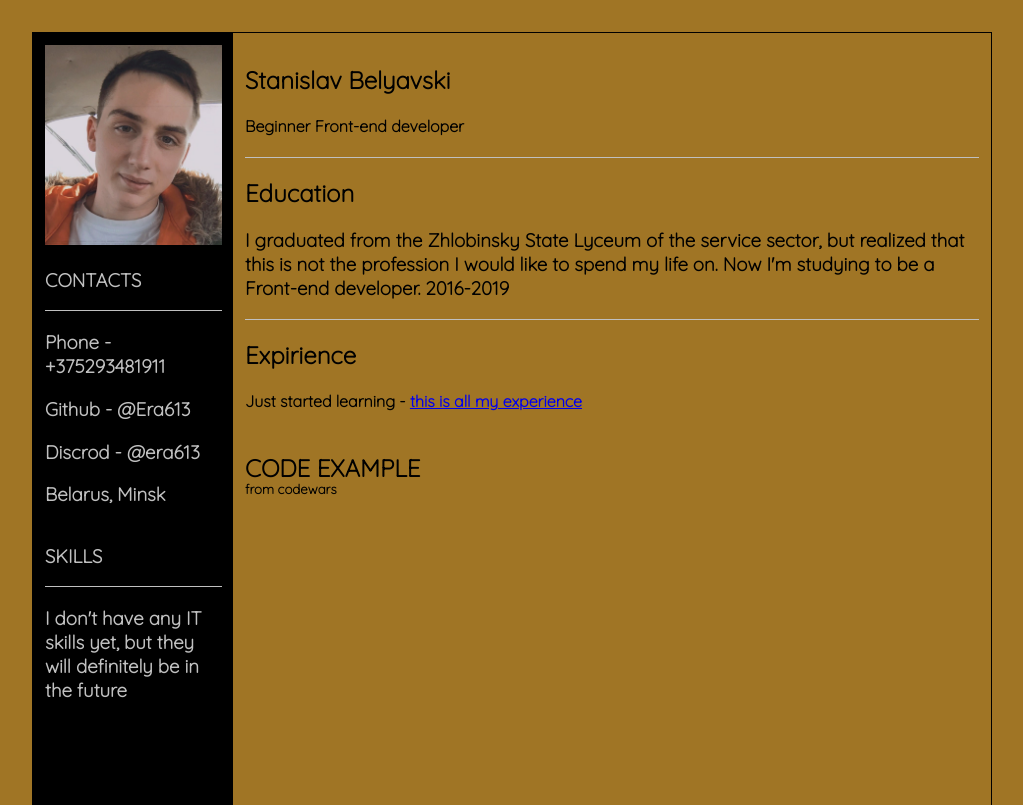
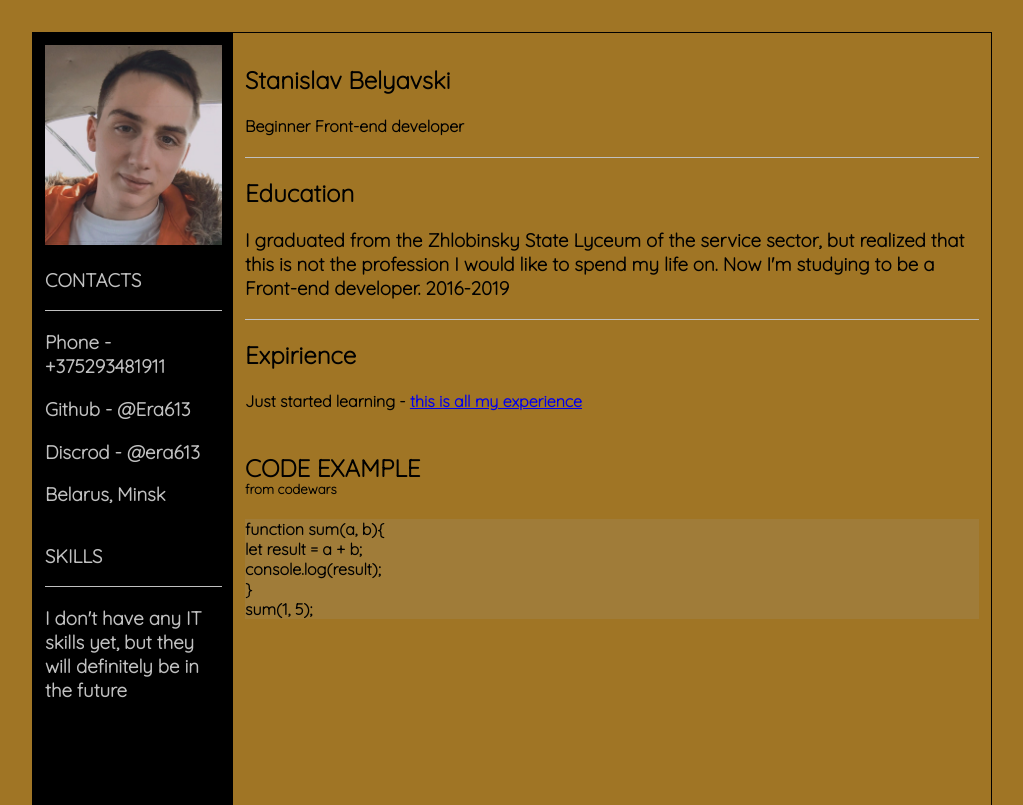
Before and after one commit to Era613/rsschool-cv, a plain HTML site: page index.html in a window 1280 px wide. Shown: the top 805 px of the page, without its empty margins (128-1151 px from the left). Drawn offline with Linux system fonts and the light colour scheme.

Commit message:
feat: Added the code and finished the project

```diff
--- a/css/style.css
+++ b/css/style.css
@@ -121,3 +121,13 @@ body {
 .footer_name {
     margin-top: 15px;
 }
+
+.code_wars  {
+    font-weight: bold;
+    background-color: rgb(160, 124, 57);
+}
+
+.code_wars p {
+    padding: 0px;
+    margin: 0px;
+}
--- a/index.html
+++ b/index.html
@@ -51,6 +51,13 @@
             <div class="cod">
                 <h2>CODE EXAMPLE</h2>
                 <h5 class="code_text">from codewars</h5>
+                    <div class="code_wars">
+                        <p> function sum(a, b){</p>
+                        <p> let result = a + b;</p>
+                        <p> console.log(result);</p>
+                        <p> }</p>
+                        <p> sum(1, 5);</p>
+                    </div>
             </div>
 
         </section>
```
